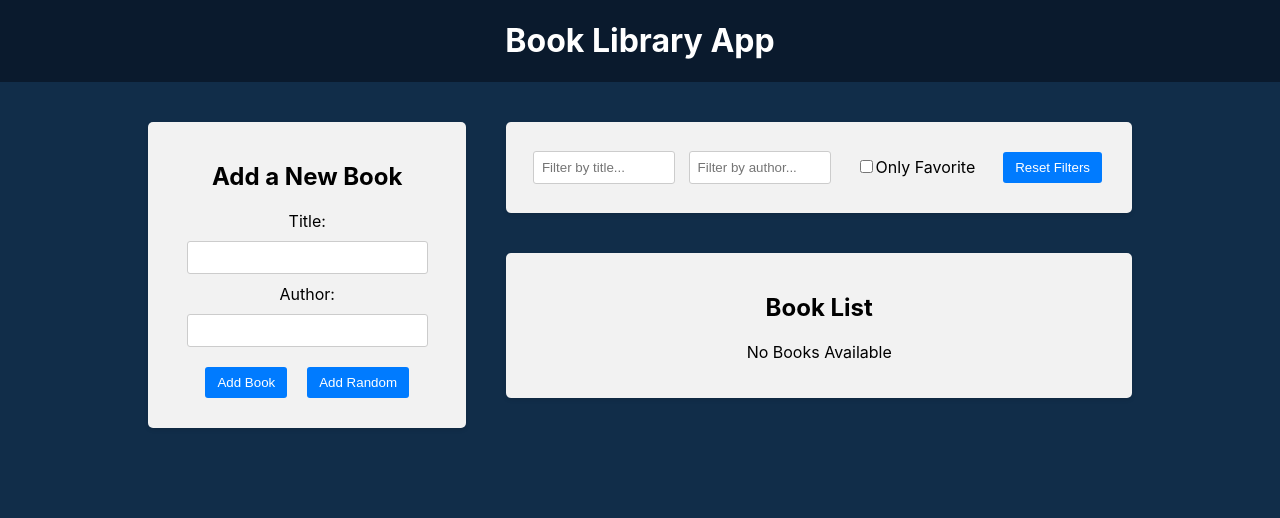
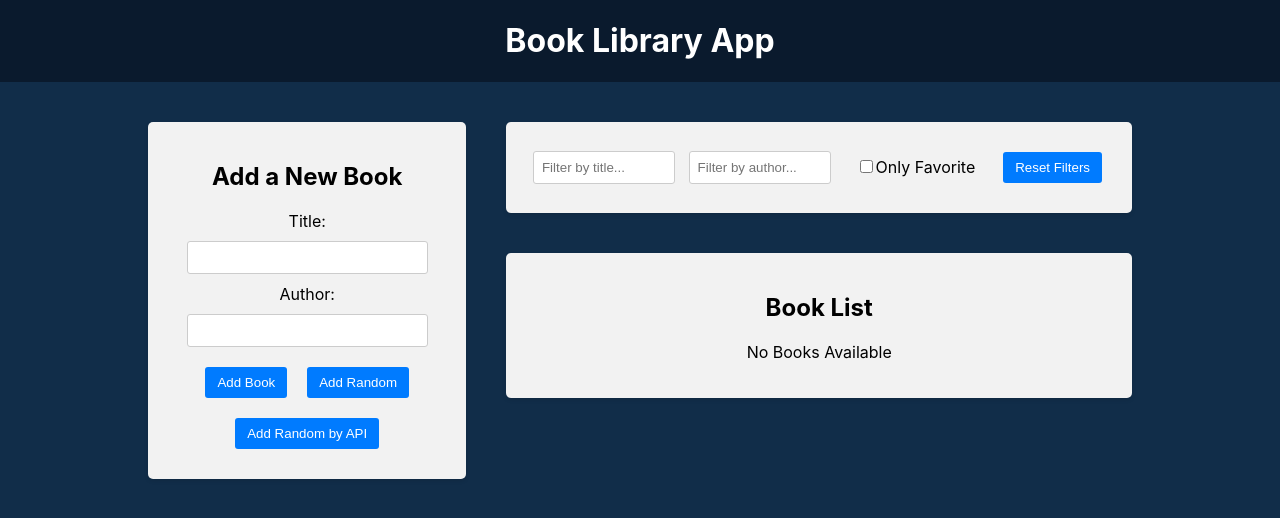
Before and after one commit to igor21211/react-redux, a React (Create React App) app in the folder frontend/: page / in a window 1280 px wide. Shown: the top 518 px of the page. Built offline with nearby package versions, Linux system fonts and the light colour scheme.

Commit message:
add axios and button for random books from api

```diff
--- a/frontend/package.json
+++ b/frontend/package.json
@@ -7,6 +7,7 @@
     "@testing-library/jest-dom": "^5.17.0",
     "@testing-library/react": "^13.4.0",
     "@testing-library/user-event": "^13.5.0",
+    "axios": "^1.6.5",
     "react": "^18.2.0",
     "react-dom": "^18.2.0",
     "react-icons": "^4.12.0",
--- a/frontend/src/components/BookForm/BookForm.js
+++ b/frontend/src/components/BookForm/BookForm.js
@@ -4,6 +4,7 @@
 import booksData from "../../data/books.json";
 import createBookWithID from "../../utils/createBookWithId";
 import { addBook } from "../../redux/slice/bookSlice";
+import axios from "axios";
 const BookForm = () => {
   const [title, setTitle] = useState("");
   const [author, setAuthor] = useState("");
@@ -21,6 +22,17 @@
       dispatch(addBook(createBookWithID({ title, author })));
       setTitle("");
       setAuthor("");
+    }
+  };
+
+  const handleOnRandomBookAPI = async () => {
+    try {
+      const res = await axios.get("http://localhost:4000/random-book");
+      if (res.data && res.data.title && res.data.author) {
+        dispatch(addBook(createBookWithID(res.data)));
+      }
+    } catch (error) {
+      console.log(error.message);
     }
   };
   return (
@@ -49,6 +61,9 @@
         <button type="button" onClick={handleOnRandomBook}>
           Add Random
         </button>
+        <button type="button" onClick={handleOnRandomBookAPI}>
+          Add Random by API
+        </button>
       </form>
     </div>
   );
```
Also changed, not shown: 1 other file (tests, documents, lock files or other folders).
